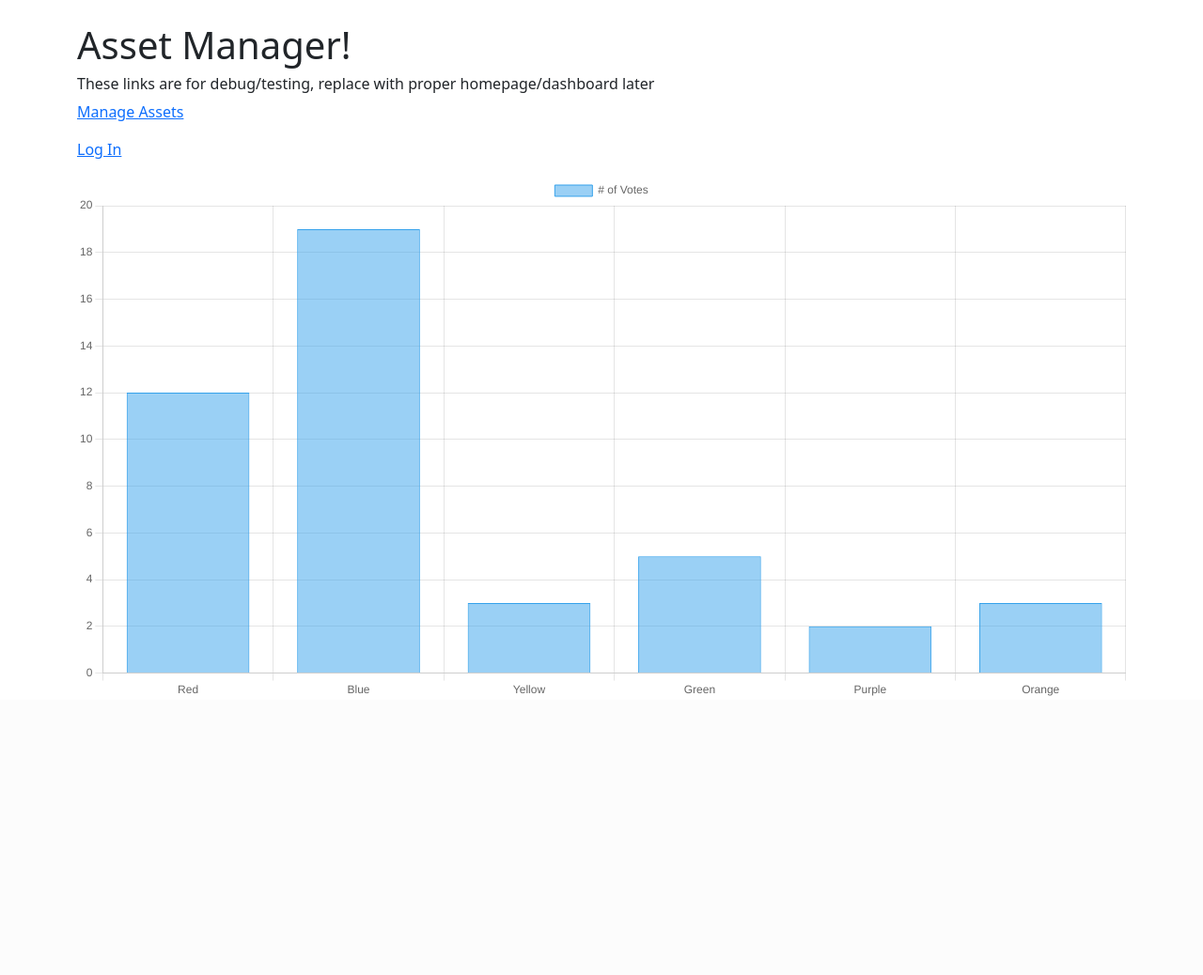
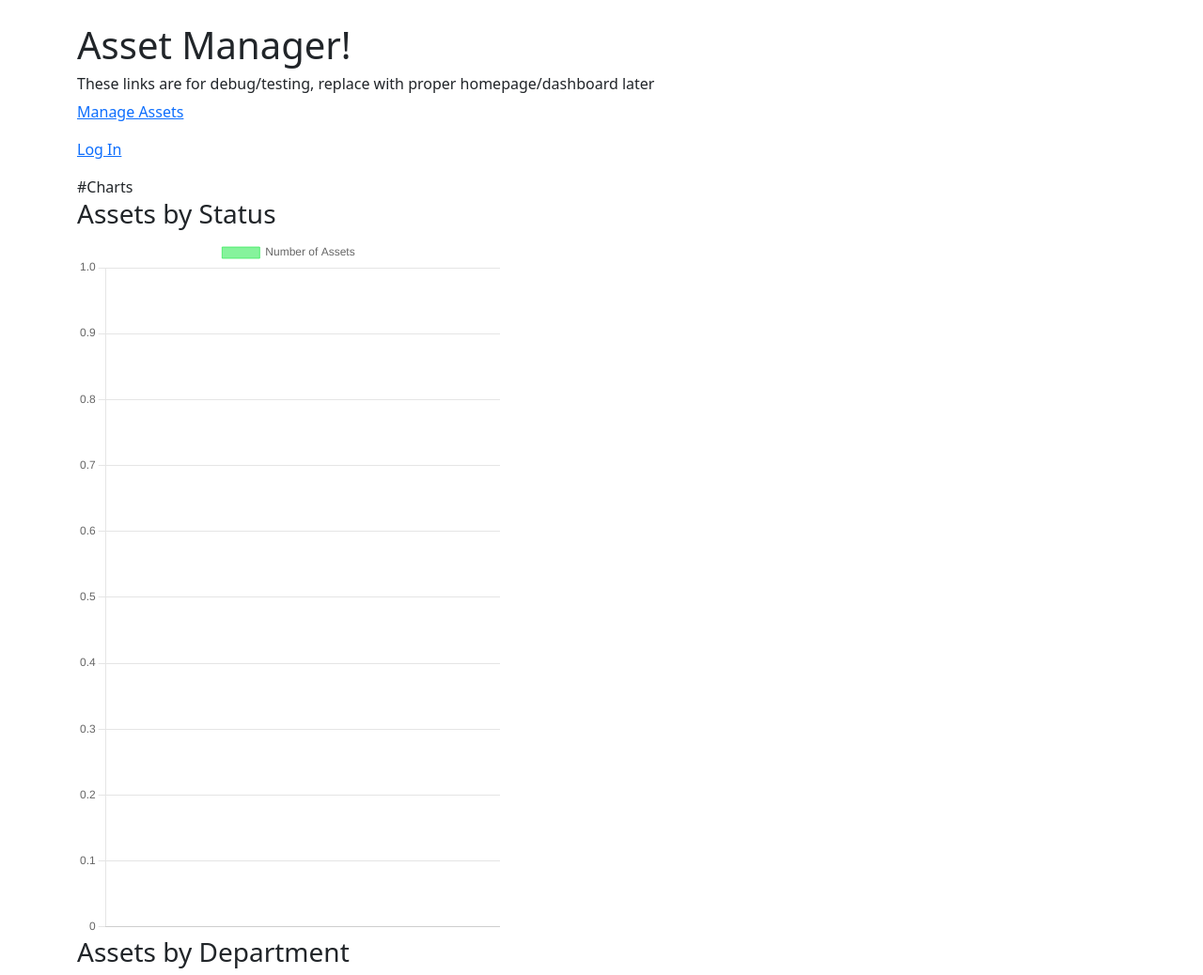
Before and after one commit to josephM-L/Capstone_II_Project---Control-Point, a Flask app: page / in a window 1280 px wide. Shown: the part 56-1094 px from the top of the page at 94% size. Before the commit the page ends 797 px from the top, so only its background shows below. Run offline with Flask 3, Linux system fonts and the light colour scheme; data that the repository does not hold is empty.

Commit message:
Added Charts to home page, they are connected to sql

```diff
--- a/app.py
+++ b/app.py
@@ -1,4 +1,4 @@
-from flask import Flask, render_template
+from flask import Flask, render_template, jsonify
 from models import db
 from AssetManagement.assets import assets_bp
 from AssetManagement.asset_types import asset_type_bp
@@ -11,7 +11,8 @@ from AssetManagement.asset_assignments import asset_assignment_bp
 from AssetManagement.asset_maintenance import asset_maintenance_bp
 from AssetManagement.asset_disposals import asset_disposal_bp
 from MiscPages.login import login_bp
-
+from sqlalchemy import func
+from models import Asset, AssetStatus, Department, Employee
 app = Flask(__name__)
 #TODO use something like import os to generate this later for security
 app.secret_key = "dev-secret"
@@ -45,6 +46,58 @@ db.init_app(app)
 def index():
     return render_template('index.html')
 
+
+
+@app.route('/chart-data/assets-by-status')
+def assets_by_status():
+
+    try:
+        results = (
+            db.session.query(
+                AssetStatus.status_name.label('status'),
+                func.count(Asset.asset_id).label('count')
+            )
+            .join(Asset, Asset.status_id == AssetStatus.status_id)
+            .group_by(AssetStatus.status_name)
+            .all()
+        )
+
+        data = [{"status": r.status, "count": r.count} for r in results]
+        return jsonify(data)
+
+    except Exception as e:
+        print("Error fetching chart data:", e)
+        return jsonify({"error": str(e)}), 500
+
+@app.route('/chart-data/assets-by-department')
+def assets_by_department():
+    """
+    Returns JSON for Chart.js showing number of assets per department.
+    Example output:
+    [
+      {"department": "IT", "count": 12},
+      {"department": "Finance", "count": 5},
+      {"department": "HR", "count": 3}
+    ]
+    """
+    try:
+        results = (
+            db.session.query(
+                Department.name.label('department'),
+                func.count(Asset.asset_id).label('count')
+            )
+            .join(Employee, Employee.department_id == Department.department_id)
+            .join(Asset, Asset.assigned_to == Employee.employee_id)
+            .group_by(Department.name)
+            .all()
+        )
+
+        data = [{"department": r.department, "count": r.count} for r in results]
+        return jsonify(data)
+
+    except Exception as e:
+        print("Error fetching department chart data:", e)
+        return jsonify({"error": str(e)}), 500
 # Register all pages using blueprints
 app.register_blueprint(assets_bp)                # assets.py
 app.register_blueprint(asset_type_bp)            # asset_type.py
@@ -62,4 +115,6 @@ app.register_blueprint(login_bp)                 # login.py
 
 # run the app
 if __name__ == '__main__':
+    with app.app_context():
+        db.create_all()  # Ensures tables exist
     app.run(debug=True)
--- a/templates/index.html
+++ b/templates/index.html
@@ -3,38 +3,87 @@
 {% block title %}Home{% endblock %}
 {% block content %}
 
-    <h1>Asset Manager!</h1>
+<h1>Asset Manager!</h1>
 
 <h6>These links are for debug/testing, replace with proper homepage/dashboard later</h6>
 <p><a href="{{ url_for('assets.assets') }}">Manage Assets</a></p>
 <p><a href="{{ url_for('login.login') }}">Log In</a></p>
 
-<div>
-  <canvas id="myChart"></canvas>
-</div>
+
+
+#Charts
+<h3>Assets by Status</h3>
+<canvas id="statusChart" style="max-width:450px; height:300px;"></canvas>
+
+<h3>Assets by Department</h3>
+<canvas id="departmentChart" style="max-width:450px; height:300px;"></canvas>
 
 <script src="https://cdn.jsdelivr.net/npm/chart.js"></script>
 
 <script>
-  const ctx = document.getElementById('myChart');
+async function loadStatusChart() {
+  const response = await fetch("/chart-data/assets-by-status");
+  const data = await response.json();
 
+  const labels = data.map(item => item.status);
+  const values = data.map(item => item.count);
+
+  const ctx = document.getElementById('statusChart');
   new Chart(ctx, {
     type: 'bar',
     data: {
-      labels: ['Red', 'Blue', 'Yellow', 'Green', 'Purple', 'Orange'],
+      labels: labels,
       datasets: [{
-        label: '# of Votes',
-        data: [12, 19, 3, 5, 2, 3],
+        label: 'Number of Assets',
+        data: values,
+        backgroundColor: 'rgba(54,235,90,0.6)',
+        borderColor: 'rgba(54,235,90,0.75)',
         borderWidth: 1
       }]
     },
     options: {
-      scales: {
-        y: {
-          beginAtZero: true
-        }
+      scales: { y: { beginAtZero: true } }
+    }
+  });
+}
+
+async function loadDepartmentChart() {
+  const response = await fetch("/chart-data/assets-by-department");
+  const data = await response.json();
+
+  const labels = data.map(item => item.department);
+  const values = data.map(item => item.count);
+
+  const ctx = document.getElementById('departmentChart');
+  new Chart(ctx, {
+    type: 'pie',
+    data: {
+      labels: labels,
+      datasets: [{
+        label: 'Assets per Department',
+        data: values,
+        backgroundColor: [
+          'rgba(245,99,255,0.73)',
+          'rgba(54,162,235,0.54)',
+          'rgba(255, 206, 86, 0.6)',
+          'rgba(75, 192, 192, 0.6)',
+          'rgba(153, 102, 255, 0.6)'
+        ],
+        borderColor: 'rgba(255,255,255,1)',
+        borderWidth: 1
+      }]
+    },
+    options: {
+      plugins: {
+        legend: { position: 'top' }
       }
     }
   });
+}
+
+
+loadStatusChart();
+loadDepartmentChart();
 </script>
+
 {% endblock %}
```
